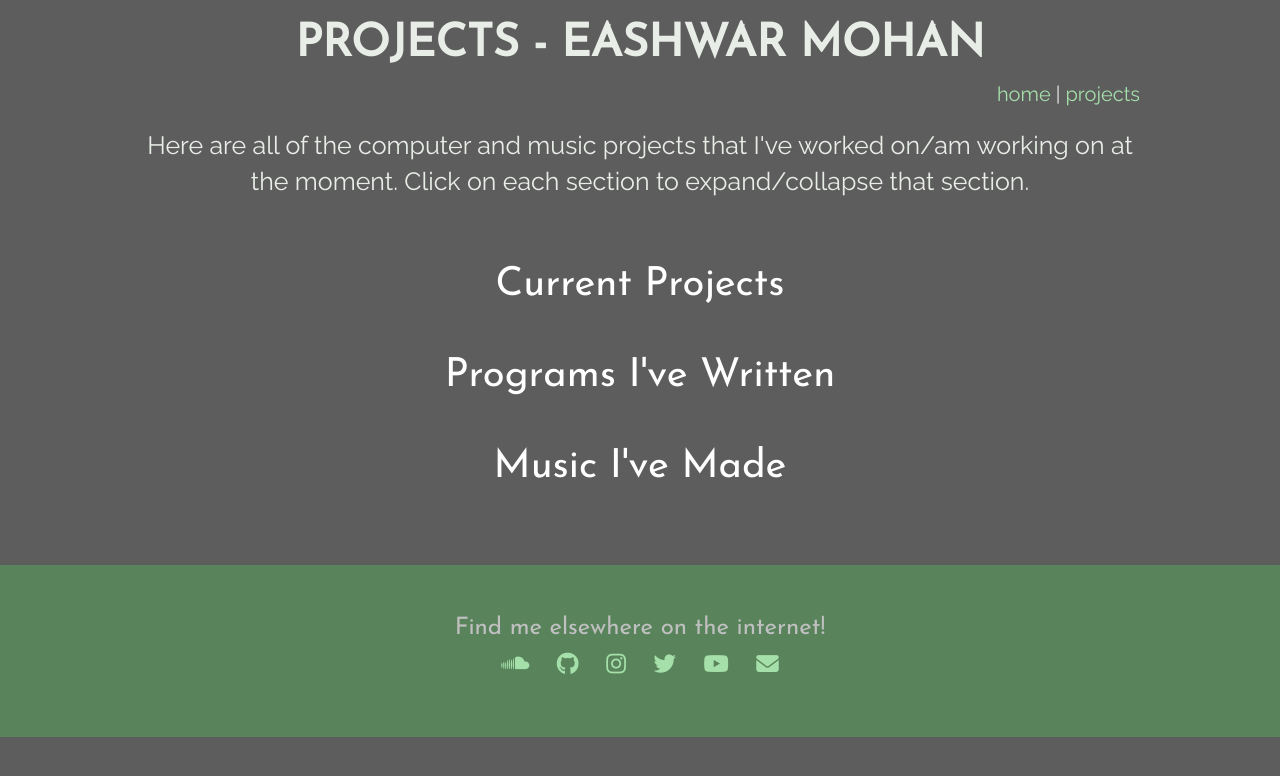
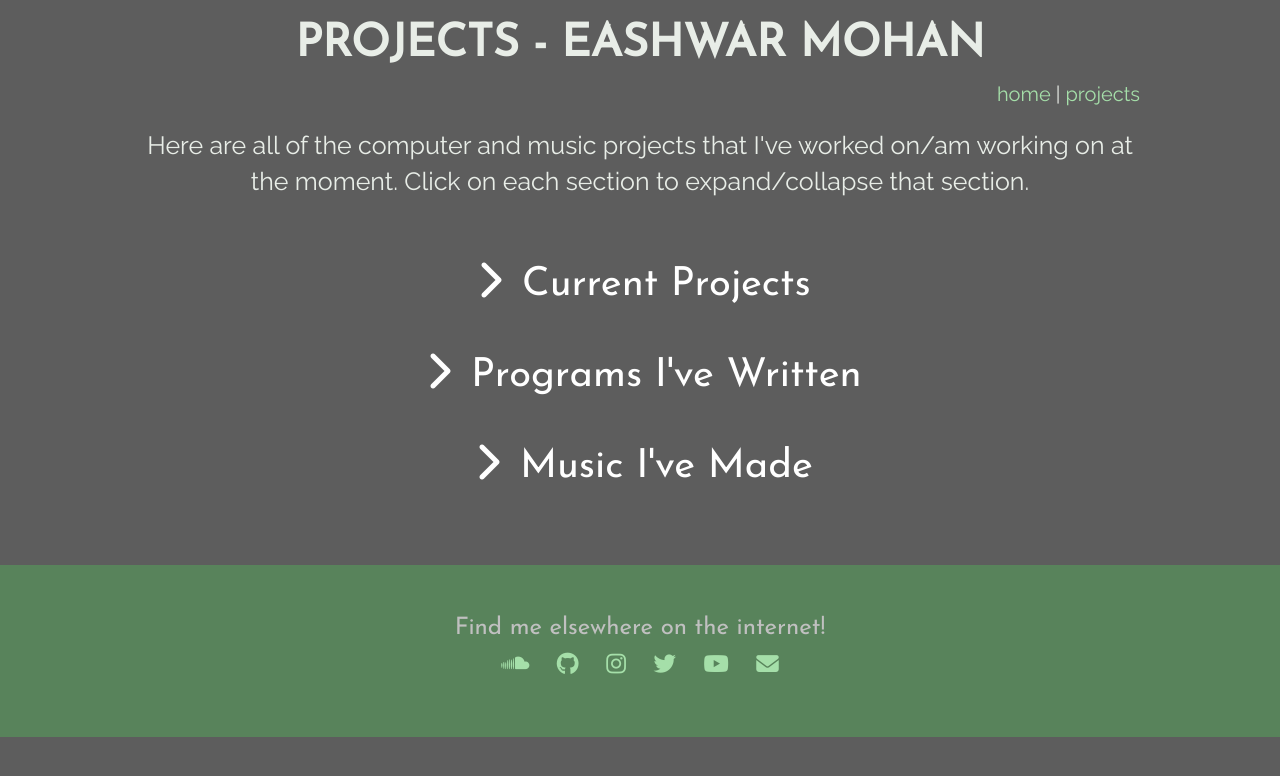
Before and after one commit to eashwar/eash.dev, a Jekyll site: the page built from projects.md, in a window 1280 px wide. Shown: the top 776 px of the page. Built offline with Jekyll 4.4.1, drawn with Linux system fonts in a browser that asks for light colours; nearby versions of some CDN libraries.

Commit message:
add animation to collapsible tabs

```diff
--- a/_layouts/projects.html
+++ b/_layouts/projects.html
@@ -29,7 +29,10 @@
         </div>
 
         <h2 class="section-title">
-            <button data-toggle="collapse" data-target="#currentsection" class="btn btn-link">Current Projects</button>
+            <button data-toggle="collapse" data-target="#currentsection" aria-expanded="true" class="btn btn-link collapsed">
+                <i class="fa fa-chevron-down"></i>
+                Current Projects
+            </button>
         </h2>
         <div id="currentsection" class="collapse">
             <div class="row match-my-cols">
@@ -57,7 +60,10 @@
 
 
         <h2 class="section-title">
-            <button data-toggle="collapse" data-target="#computersection" class="btn btn-link">Programs I've Written</button>
+            <button data-toggle="collapse" data-target="#computersection" aria-expanded="true" class="btn btn-link collapsed">
+                <i class="fa fa-chevron-down"></i>
+                Programs I've Written
+            </button>
         </h2>
         <div id="computersection" class="collapse">
             <div class="row match-my-cols">
@@ -85,7 +91,10 @@
 
 
         <h2 class="section-title">
-            <button data-toggle="collapse" data-target="#musicsection" class="btn btn-link">Music I've Made</button>
+            <button data-toggle="collapse" data-target="#musicsection" aria-expanded="true" class="btn btn-link collapsed">
+                <i class="fa fa-chevron-down"></i>
+                Music I've Made
+            </button>
         </h2>
         <div id="musicsection" class="collapse">
             <div class="row match-my-cols">
--- a/styles/projects.css
+++ b/styles/projects.css
@@ -95,11 +95,19 @@
         padding-bottom: 99999px;
     }
 }
+
 .section-title {
     font-size: 40px;
     text-decoration: none !important;
 }
 
+.section-title .fa {
+  transition: .3s transform ease-in-out;
+}
+
+.section-title .collapsed .fa {
+  transform: rotate(-90deg);
+}
 .row.about-projects p{
     font-size: 25px;
     padding-bottom: 1%;
```
